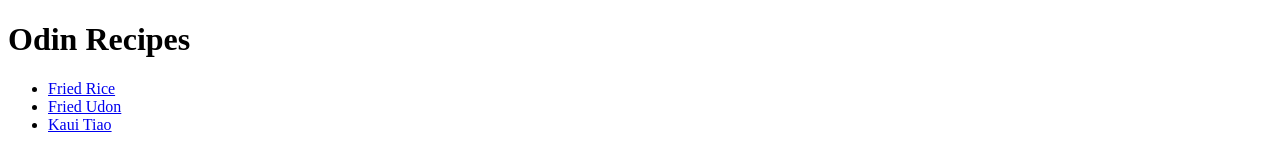
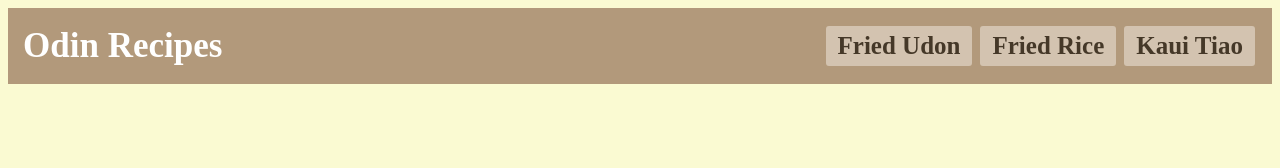
Before and after one commit to Elias20133/odin-recipes, a plain HTML site: page index.html in a window 1280 px wide. Drawn offline with Linux system fonts and the light colour scheme.

Commit message:
add navigation bar

```diff
--- a/index.html
+++ b/index.html
@@ -6,15 +6,21 @@
         <meta charset="UTF-8">
         <meta name="viewport" content="width=device-width, initial-scale=1.0">
         <title>Odin Recipes</title>
+        <link rel="stylesheet" href="styles/styles.css">
     </head>
 
     <body>
-    <h1>Odin Recipes</h1>
-    <ul>
-       <li> <a href="recipes/fried-rice.html">Fried Rice</a></li>
-       <li><a href="recipes/fried-odon.html">Fried Udon</a></li>
-       <li><a href="recipes/kaui-tiao.html">Kaui Tiao</a></li>
-    </ul>
+
+    <nav class="navbar">
+        <div class="navdiv">
+            <div class="logo"> <a href="#">Odin Recipes</a> </div>
+            <ul class="navul">
+                <li class="navli"> <a class="navli" href="recipes/fried-odon.html">Fried Udon</a></li>
+                <li class="navli"> <a class="navli" href="recipes/fried-rice.html">Fried Rice</a></li>
+                <li class="navli"> <a class="navli" href="recipes/kaui-tiao.html">Kaui Tiao</a></li>
+            </ul>
+        </div>
+    </nav>
 
     </body>
 
--- a/styles/styles.css
+++ b/styles/styles.css
@@ -1,3 +1,5 @@
+*{text-decoration: none;}
+
 body {background-color: lightgoldenrodyellow;}
 
 .main-title {background-color: rgb(188, 161, 127);
@@ -10,3 +12,26 @@ body {background-color: lightgoldenrodyellow;}
             margin: auto;}
 
 .list-item {background-color: rgb(188, 161, 127);}
+
+.navbar {background-color: rgb(178, 153, 123);
+    padding-left: 15px;padding-right: 15px;}
+
+.navdiv {display: flex ;
+    align-items: center;
+    justify-content: space-between;}
+
+.logo a{font-size: 35px;
+    font-weight: 700;
+    color: white;
+    text-decoration: none;}
+
+.navul {list-style: none;
+    display: inline-block;}
+.navli {display: inline-block;
+    background-color: rgb(211, 195, 176);
+    color:rgb(69, 56, 40);
+    padding: 2px 5px;
+    font-size: 25px;
+    font-weight: 700;
+    border-radius: 3px;
+    margin: 2px;}
```
Also changed, not shown: recipes/fried-odon.html (+14 -3 lines), recipes/fried-rice.html (+12 -1 lines), recipes/kaui-tiao.html (+14 -3 lines).
